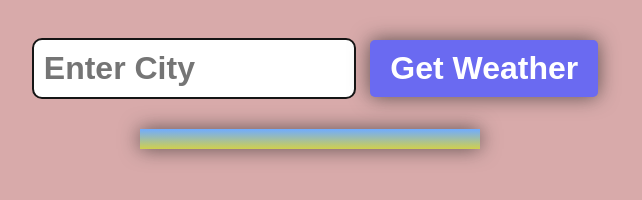
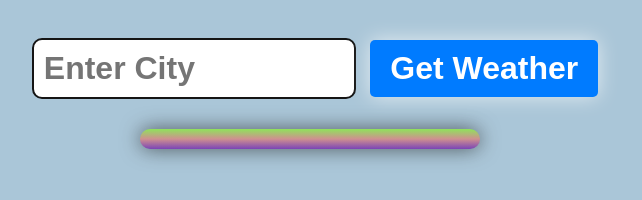
Before and after one commit to Sandeep-aegula/Weather_Forecast, a plain HTML site: page index.html in a window 1280 px wide. Shown: the whole page, without its empty margins (330-972 px from the left). Drawn offline with Linux system fonts and the light colour scheme.

Commit message:
Update style.css

```diff
--- a/style.css
+++ b/style.css
@@ -1,75 +1,96 @@
-body{
+ body {
      font-family: Arial, Helvetica, sans-serif;
-    background: rgb(216, 170, 170);
-    display:flex;
+     background: rgb(170, 198, 216);
+     display: flex;
      flex-direction: column;
      align-items: center;
+
  }
-.weatherform{
-    margin:20px
+
+ .weatherform {
+     margin: 20px
  }
-.cityinput{
-    padding:10px;
+
+ .cityinput {
+     padding: 10px;
      font-size: 2rem;
      font-weight: bold;
-    border:2px solid rgb(21, 21, 21);
+     border: 2px solid rgb(21, 21, 21);
      border-radius: 10px;
-    margin:10px;
-    width:300px;
+     margin: 10px;
+     width: 300px;
  }
-button[type="submit"]{
-padding:10px 20px;
+
+ .cityinput:focus {
+     border: 4px solid rgb(151, 151, 229)
+ }
+
+ button {
+     padding: 10px 20px;
+     font-size: 2rem;
      font-weight: bold;
-font-size:2rem;
-background-color: rgb(106, 106, 241);
-border:none;
-border-radius:5px;
-cursor:pointer;
+     border-radius: 5px;
+     background-color: #007BFF;
+     color: white;
+     border: none;
+     cursor: pointer;
+     filter: drop-shadow(0px 0px 10px #ffffffaa);
+ }
+
+ button:hover {
+     background-color: #0056b3;
+ }
+
+ .card {
+     background: linear-gradient(180deg, #8fe35b, rgb(207, 144, 144), #7a45b6);
+
+     color: white;
      filter: drop-shadow(0px 0px 10px #1f211faa);
-
-/* text-shadow: px 0px 5px black; */
-color:white;
-}
-button[type="submit"]:hover{
-    background-color: blue;
-    border:2px solid white;
-}
-.card{
-    background:linear-gradient(180deg,rgb(112, 172, 255),rgb(208, 208, 78));
-    /* backdrop-filter: blur(100rem); */
-    /* border:2px solid black; */
-    filter: drop-shadow(0px 0px 10px #1f211faa);
-    padding:10px 20px;
+     padding: 10px 20px;
      min-width: 300px;
-    display:flex;
+     display: flex;
      flex-direction: column;
      align-items: center;
+     border-radius: 15px;
  }
-h1{
-    font-size:3.5rem;
+
+ h1 {
+     font-size: 3.5rem;
      margin-top: 0;
      margin-bottom: 25px;
  }
-p{
-    font-size:1.5rem;
-    margin:5px;
+
+ p {
+     font-size: 1.5rem;
+     margin: 5px;
  }
-.cityDisplay , .tempDisplay{
-font-size:3.5rem;
+
+ .cityDisplay,
+ .tempDisplay {
+     font-size: 3.5rem;
      font-weight: bold;
-color:rgb(0, 0, 0);
-margin-bottom:25px;
+     color: rgb(255, 255, 255);
+     margin-bottom: 25px;
+     background: linear-gradient(180deg, #d5473a, #e0eeed, rgb(199, 125, 199));
+
+     background-clip: text;
+     color: transparent;
+
  }
-.humidityDisplay{
+
+ .humidityDisplay {
      font-weight: bold;
      margin-bottom: 25px;
  }
-.descripDisplay,.date{
+
+ .descripDisplay,
+ .date {
      font-style: italic;
      font-weight: bold;
-    font-size:2rem;
+     font-size: 2rem;
  }
-.weatherEmoji{
+
+ .weatherEmoji {
      font-size: 2.5rem;
-    margin-bottom:25px;
+     margin-bottom: 25px;
  }
```
Lines whose indentation alone changed are shown as unchanged.
